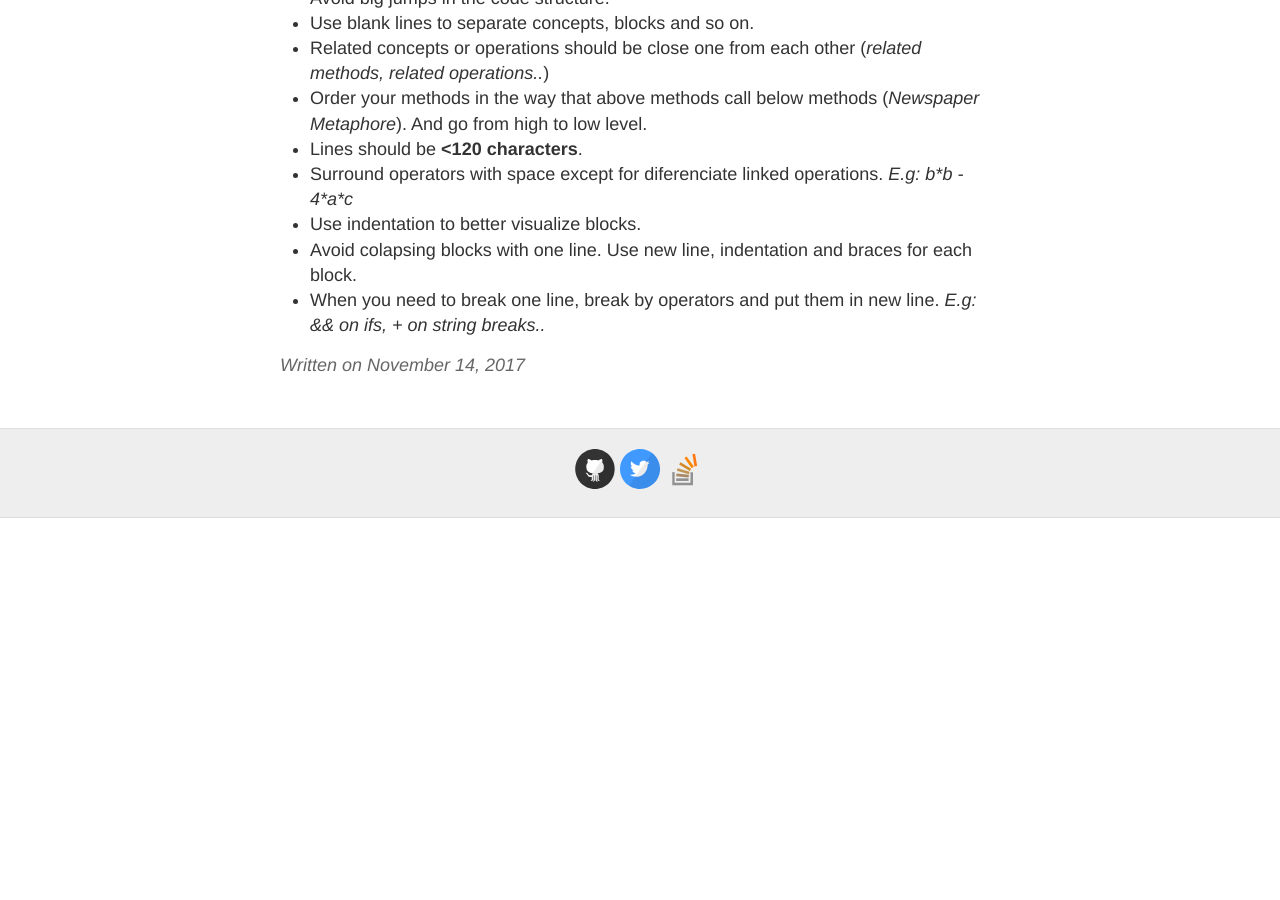
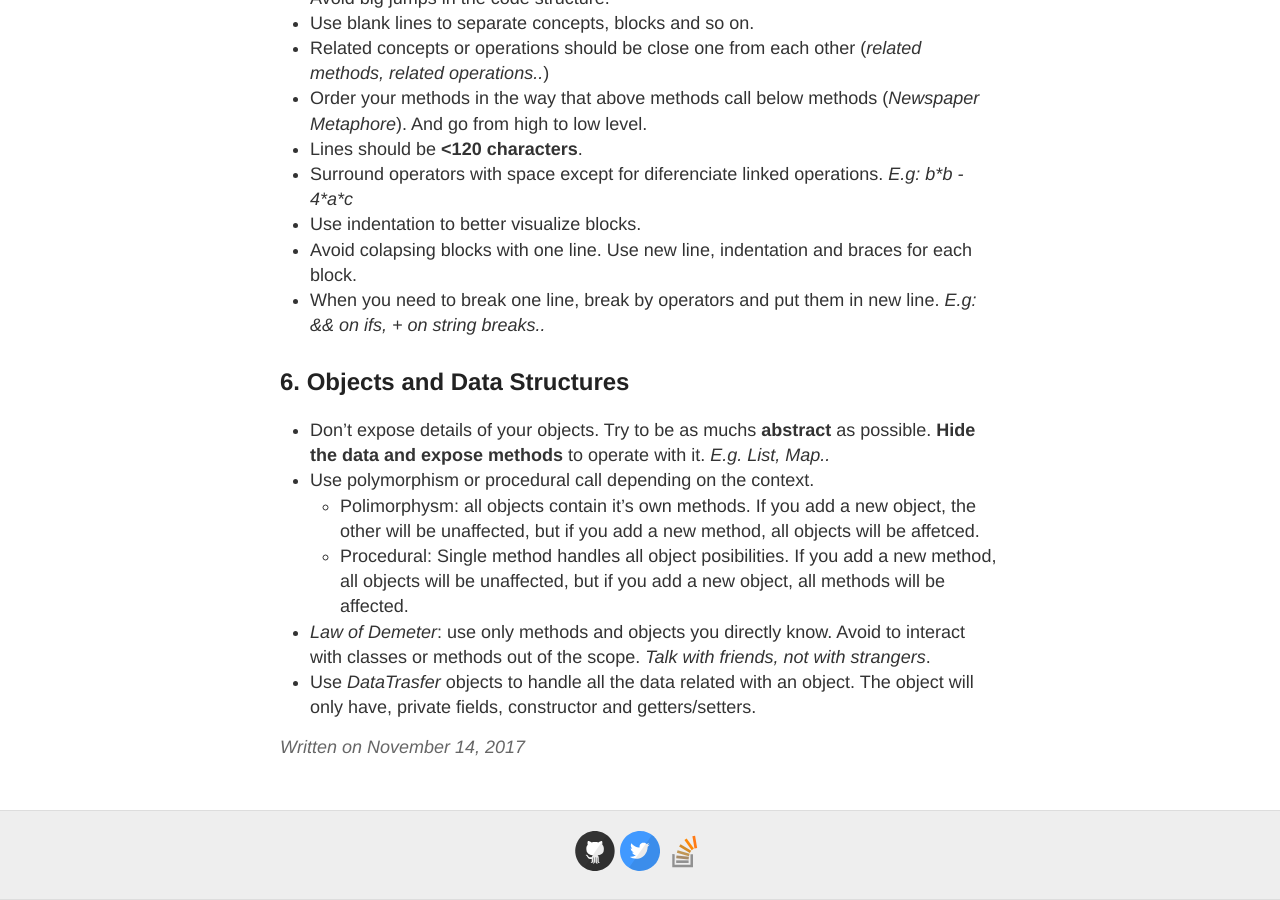
Before and after one commit to adalpari/adalpari.github.io, a Jekyll site: the page built from _posts/2017-11-14-Clean-Code.md, in a window 1280 px wide and 900 px high, scrolled down 1739 px. Built offline with Jekyll 4.4.1, drawn with Linux system fonts in a browser that asks for light colours; before the commit the page ends 2257 px from its top, so only the background shows below that.

Commit message:
6. Objects and Data Structures

```diff
--- a/_posts/2017-11-14-Clean-Code.md
+++ b/_posts/2017-11-14-Clean-Code.md
@@ -54,3 +54,11 @@ If you are reading this without have readed the book, run to your closest librar
 - Use indentation to better visualize blocks.
 - Avoid colapsing blocks with one line. Use new line, indentation and braces for each block.
 - When you need to break one line, break by operators and put them in new line. _E.g: && on ifs, + on string breaks.._
+
+## 6. Objects and Data Structures
+- Don't expose details of your objects. Try to be as muchs __abstract__ as possible. __Hide the data and expose methods__ to operate with it. _E.g. List, Map.._
+- Use polymorphism or procedural call depending on the context.
+    - Polimorphysm: all objects contain it's own methods. If you add a new object, the other will be unaffected, but if you add a new method, all objects will be affetced.
+    - Procedural: Single method handles all object posibilities. If you add a new method, all objects will be unaffected, but if you add a new object, all methods will be affected.
+- _Law of Demeter_: use only methods and objects you directly know. Avoid to interact with classes or methods out of the scope. _Talk with friends, not with strangers_.
+- Use _DataTrasfer_ objects to handle all the data related with an object. The object will only have, private fields, constructor and getters/setters.
```
